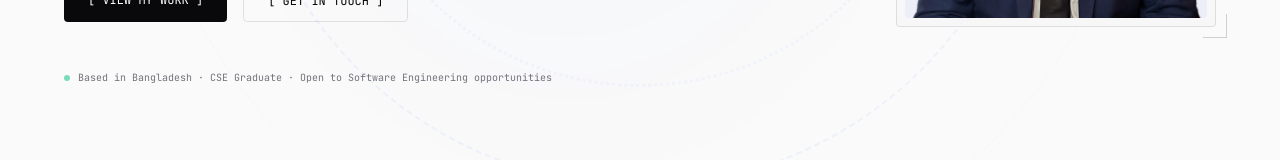
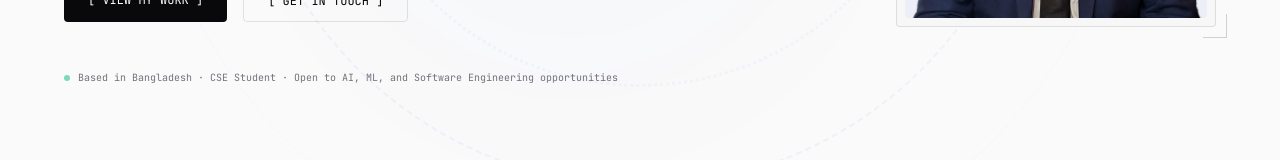
Before and after one commit to Mostofa-Hasin-Mahdi/portfolio, a Next.js app: page / in a window 1280 px wide. Shown: the part 613-773 px from the top of the page. Built offline with nearby package versions, Linux system fonts and the light colour scheme; a web font is replaced by a local one.

Commit message:
update hero description

```diff
--- a/components/sections/NewHero.tsx
+++ b/components/sections/NewHero.tsx
@@ -87,7 +87,7 @@ export function NewHero() {
 
           <motion.div variants={itemVariants} className="mt-12 font-mono text-[10px] text-muted flex items-center gap-2">
             <span className="w-1.5 h-1.5 rounded-full bg-emerald-500 animate-pulse" />
-            Based in Bangladesh · CSE Graduate · Open to Software Engineering opportunities
+            Based in Bangladesh · CSE Student · Open to AI, ML, and Software Engineering opportunities
           </motion.div>
         </motion.div>
 
```
